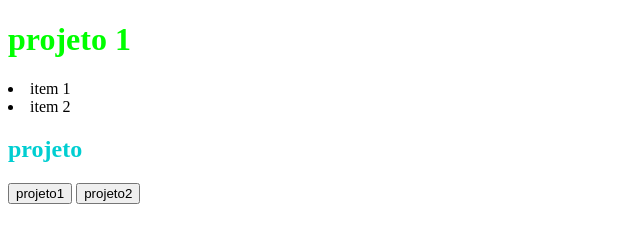
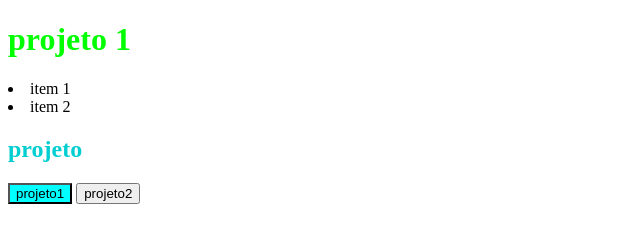
Before and after one commit to Kauan3007/projeto-de-vida-3b-, a plain HTML site: page index.html in a window 1280 px wide. Shown: the whole page, without its empty margins (0-640 px from the left). Drawn offline with Linux system fonts and the light colour scheme.

Commit message:
tttttttt

```diff
--- a/style.css
+++ b/style.css
@@ -6,3 +6,6 @@
 .tit-2{
 color: darkturquoise;
 }
+.botao-1{
+    background-color: aqua;
+}
```
